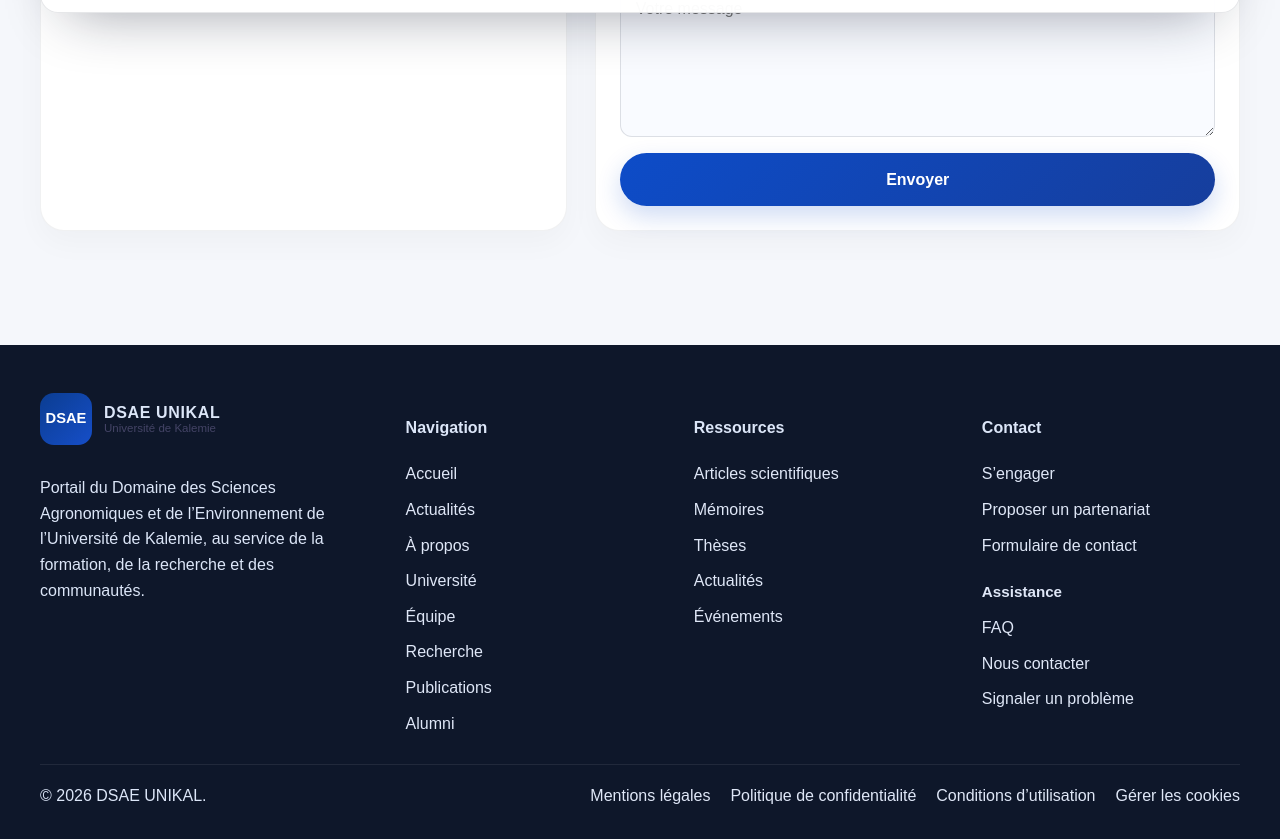
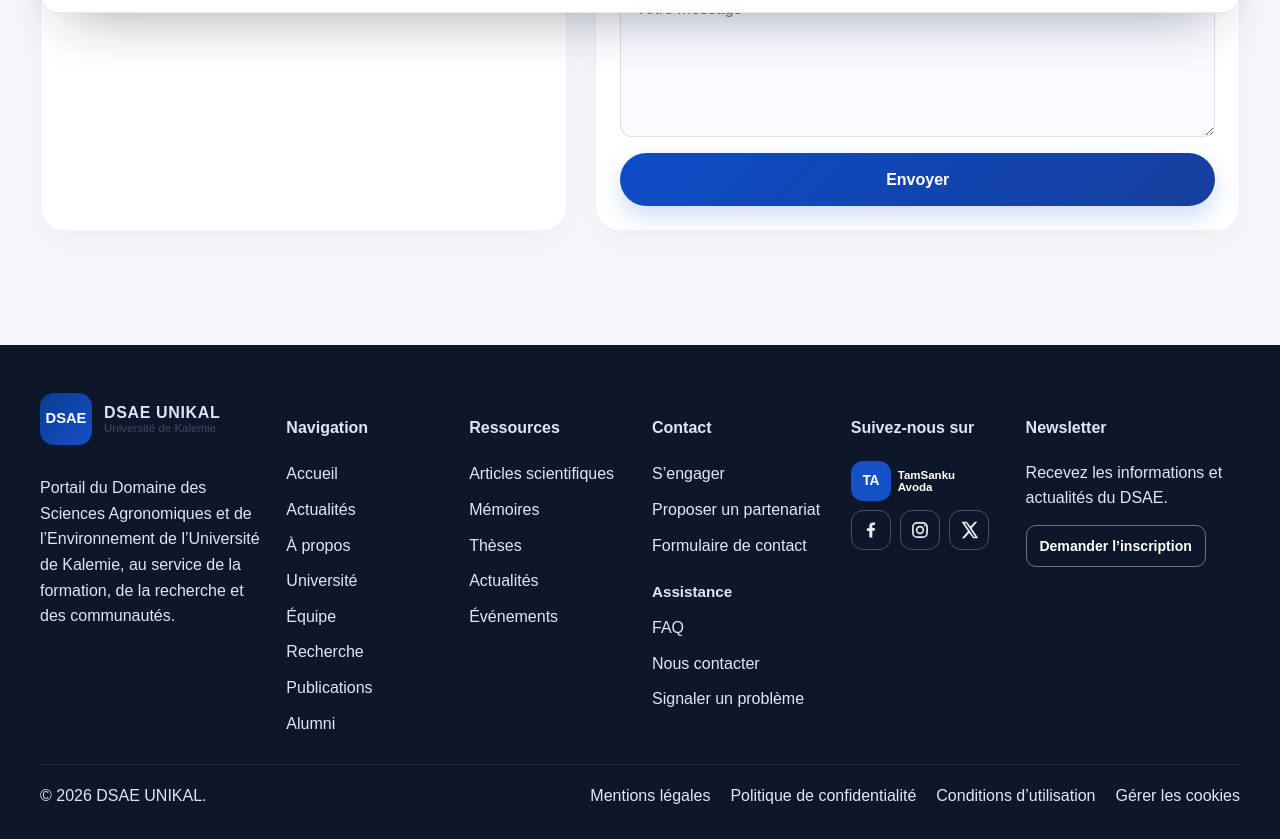
Before and after one commit to TamSanku/dsae-unikal-frontend, a Next.js app: page /contact in a window 1280 px wide. Shown: the part 771-1610 px from the top of the page. Built offline with nearby package versions, Linux system fonts and the light colour scheme; no server answers.

Commit message:
Add social and newsletter footer sections

```diff
--- a/app/contact/page.tsx
+++ b/app/contact/page.tsx
@@ -10,7 +10,11 @@ export default function ContactPage({ searchParams }: ContactPageProps) {
   const subject = Array.isArray(searchParams?.subject)
     ? searchParams.subject[0]
     : searchParams?.subject;
-  const defaultSubject = subject === 'report' ? 'Signaler un problème sur le site' : '';
+  const defaultSubject = subject === 'report'
+    ? 'Signaler un problème sur le site'
+    : subject === 'newsletter'
+      ? 'Demande d’inscription à la newsletter'
+      : '';
 
   return (
     <div className="page-shell">
--- a/app/globals.css
+++ b/app/globals.css
@@ -2537,3 +2537,97 @@ main {
   text-align: center;
   color: #46566d;
 }
+
+
+.footer-grid.footer-grid-extended {
+  grid-template-columns: 1.4fr 1fr 1fr 1.1fr 0.95fr 1.35fr;
+  gap: 24px;
+}
+
+.footer-social-list {
+  display: flex;
+  align-items: center;
+  flex-wrap: wrap;
+  gap: 9px;
+}
+
+.footer-tamsanku-logo {
+  display: inline-flex;
+  align-items: center;
+  gap: 7px;
+  color: #fff;
+}
+
+.footer-tamsanku-mark {
+  display: inline-flex;
+  width: 40px;
+  height: 40px;
+  align-items: center;
+  justify-content: center;
+  border-radius: 12px;
+  background: #1551c5;
+  color: #fff;
+  font-size: 0.86rem;
+  font-weight: 800;
+  letter-spacing: -0.04em;
+}
+
+.footer-tamsanku-name {
+  font-size: 0.72rem;
+  font-weight: 700;
+  line-height: 1.1;
+}
+
+.footer-social-icon {
+  display: inline-flex;
+  width: 40px;
+  height: 40px;
+  align-items: center;
+  justify-content: center;
+  border: 1px solid rgba(220, 230, 248, 0.28);
+  border-radius: 12px;
+  color: #e4ebf7;
+}
+
+.footer-social-icon svg {
+  width: 20px;
+  height: 20px;
+  fill: currentColor;
+}
+
+.footer-newsletter p {
+  margin: 0 0 0.9rem;
+  color: #dfe7f7;
+  line-height: 1.55;
+}
+
+.footer-newsletter-link {
+  display: inline-flex;
+  align-items: center;
+  justify-content: center;
+  min-height: 42px;
+  padding: 0.55rem 0.8rem;
+  border: 1px solid rgba(220, 230, 248, 0.45);
+  border-radius: 10px;
+  color: #fff;
+  font-size: 0.88rem;
+  font-weight: 700;
+  line-height: 1.3;
+}
+
+.footer-newsletter-link:hover {
+  border-color: #fff;
+  background: rgba(255, 255, 255, 0.08);
+}
+
+@media (max-width: 980px) {
+  .footer-grid-extended {
+    grid-template-columns: repeat(2, minmax(0, 1fr));
+  }
+}
+
+@media (max-width: 640px) {
+  .footer-grid-extended {
+    grid-template-columns: minmax(0, 1fr);
+  }
+}
--- a/components/SiteFooter.tsx
+++ b/components/SiteFooter.tsx
@@ -4,7 +4,7 @@ import CookieSettingsButton from './CookieSettingsButton';
 export default function SiteFooter() {
   return (
     <footer className="site-footer">
-      <div className="container footer-grid">
+      <div className="container footer-grid footer-grid-extended">
         <div>
           <div className="brand footer-brand">
             <span className="brand-mark">DSAE</span>
@@ -58,6 +58,33 @@ export default function SiteFooter() {
             <li><Link href="/contact?subject=report">Signaler un problème</Link></li>
           </ul>
         </div>
+
+        <div className="footer-social-block">
+          <h4>Suivez-nous sur</h4>
+          <div className="footer-social-list" aria-label="Réseaux sociaux">
+            <span className="footer-tamsanku-logo" role="img" aria-label="TamSanku Avoda">
+              <span className="footer-tamsanku-mark">TA</span>
+              <span className="footer-tamsanku-name">TamSanku<br />Avoda</span>
+            </span>
+            <span className="footer-social-icon" role="img" aria-label="Facebook" title="Facebook">
+              <svg viewBox="0 0 24 24" aria-hidden="true"><path d="M13.6 21v-8.2h2.75l.41-3.2H13.6V7.56c0-.93.26-1.56 1.59-1.56h1.7V3.14C16.06 3.05 15.24 3 14.27 3c-2.55 0-4.3 1.56-4.3 4.43v2.47H7.08v3.2h2.89V21z" /></svg>
+            </span>
+            <span className="footer-social-icon" role="img" aria-label="Instagram" title="Instagram">
+              <svg viewBox="0 0 24 24" aria-hidden="true"><rect x="3.5" y="3.5" width="17" height="17" rx="5" fill="none" stroke="currentColor" strokeWidth="2" /><circle cx="12" cy="12" r="4" fill="none" stroke="currentColor" strokeWidth="2" /><circle cx="17.7" cy="6.6" r="1.1" /></svg>
+            </span>
+            <span className="footer-social-icon" role="img" aria-label="X" title="X">
+              <svg viewBox="0 0 24 24" aria-hidden="true"><path d="M18.9 2H22l-6.8 7.8L23.2 22H17l-4.9-6.3L6.6 22H3.4l7.3-8.4L3 2h6.4l4.4 5.8L18.9 2zm-1.1 18h1.7L8.5 3.9H6.7L17.8 20z" /></svg>
+            </span>
+          </div>
+        </div>
+
+        <div className="footer-newsletter">
+          <h4>Newsletter</h4>
+          <p>Recevez les informations et actualités du DSAE.</p>
+          <Link href="/contact?subject=newsletter" className="footer-newsletter-link">
+            Demander l’inscription
+          </Link>
+        </div>
       </div>
 
       <div className="container footer-bottom">
```
Also changed, not shown: app/faq/page.tsx (+10 -0 lines).
